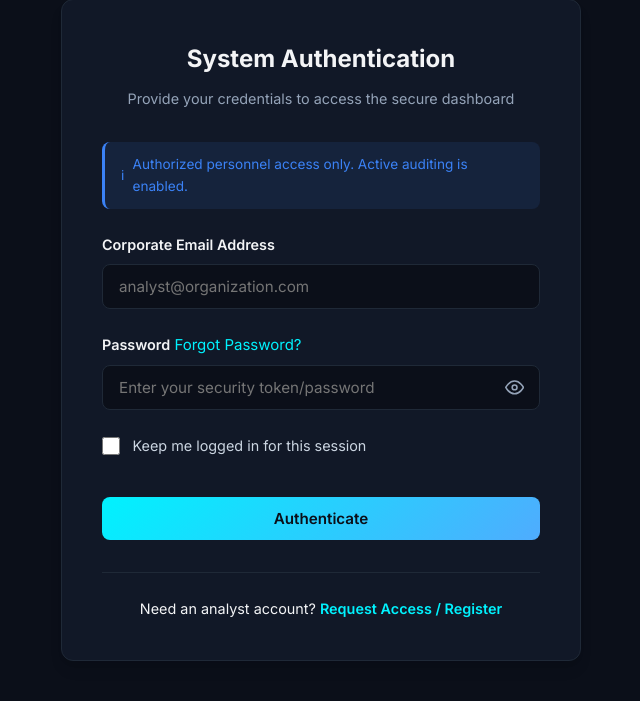
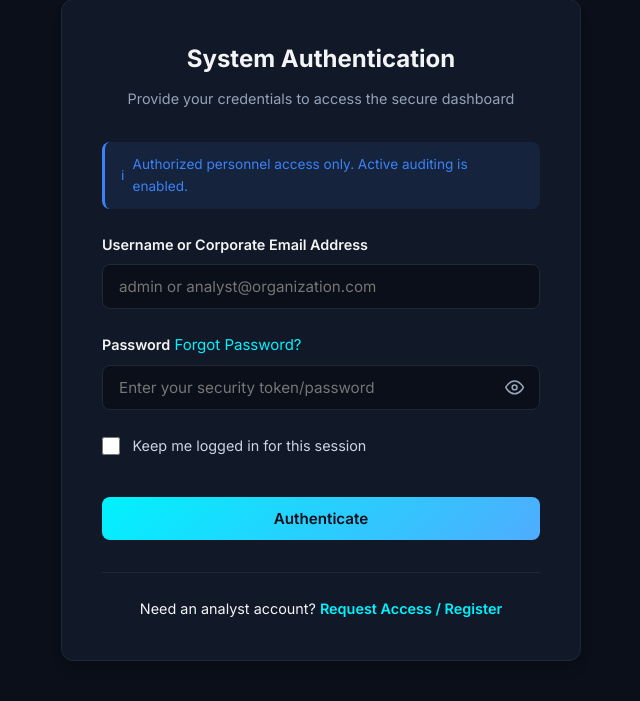
Before and after one commit to deepakcybersecurity/Threat-Intelligence-Platform, a Flask app: page /login in a window 1280 px wide. Shown: the part 120-821 px from the top of the page, without its empty margins (319-959 px from the left). Run offline with Flask 3, Linux system fonts and the light colour scheme; parts of the project's set-up code (start-up, migrations or seed data) failed here and were passed over; some libraries are stand-ins or nearby versions.

Commit message:
feat(auth): support login with either username or email and allow text input

```diff
--- a/app/auth/routes.py
+++ b/app/auth/routes.py
@@ -35,11 +35,11 @@ def login():
 
         # Validation
         if not email or not password:
-            flash("Email and Password are required.", "danger")
+            flash("Username/Email and Password are required.", "danger")
             return redirect(url_for("auth.login"))
 
-        # Find User
-        user = User.query.filter_by(email=email).first()
+        # Find User (accepts either corporate email or username)
+        user = User.query.filter((User.email == email) | (User.username == email)).first()
 
         if user:
             # G-4: Check if account is temporarily locked
--- a/app/templates/login.html
+++ b/app/templates/login.html
@@ -61,9 +61,9 @@
                         <legend class="visually-hidden">User Credentials</legend>
 
                         <div class="form-group">
-                            <label for="email" class="form-label">Corporate Email Address</label>
-                            <input type="email" id="email" name="email" class="form-input"
-                                   placeholder="analyst@organization.com" required autocomplete="username">
+                            <label for="email" class="form-label">Username or Corporate Email Address</label>
+                            <input type="text" id="email" name="email" class="form-input"
+                                   placeholder="admin or analyst@organization.com" required autocomplete="username">
                         </div>
 
                         <div class="form-group">
```
